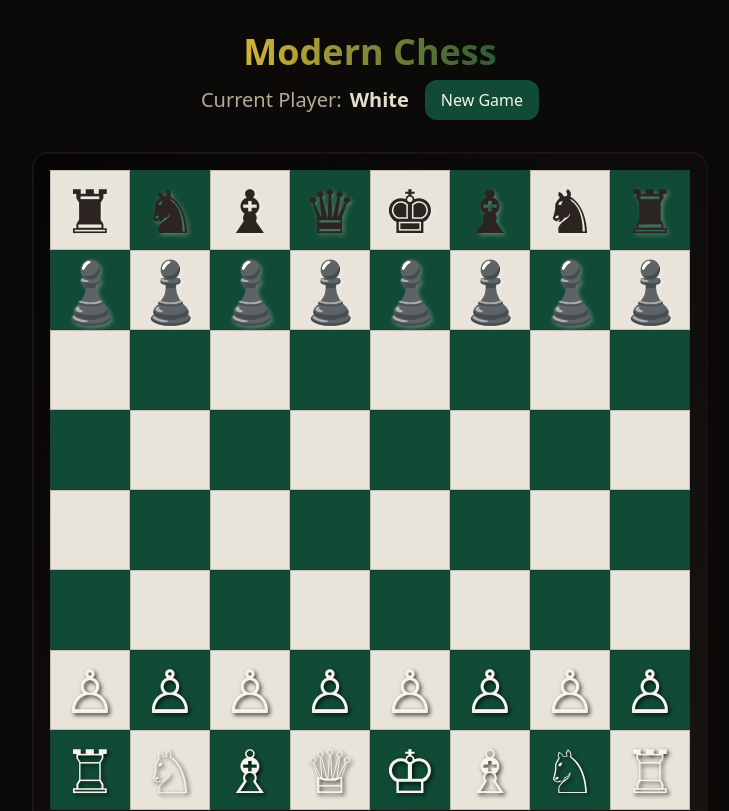
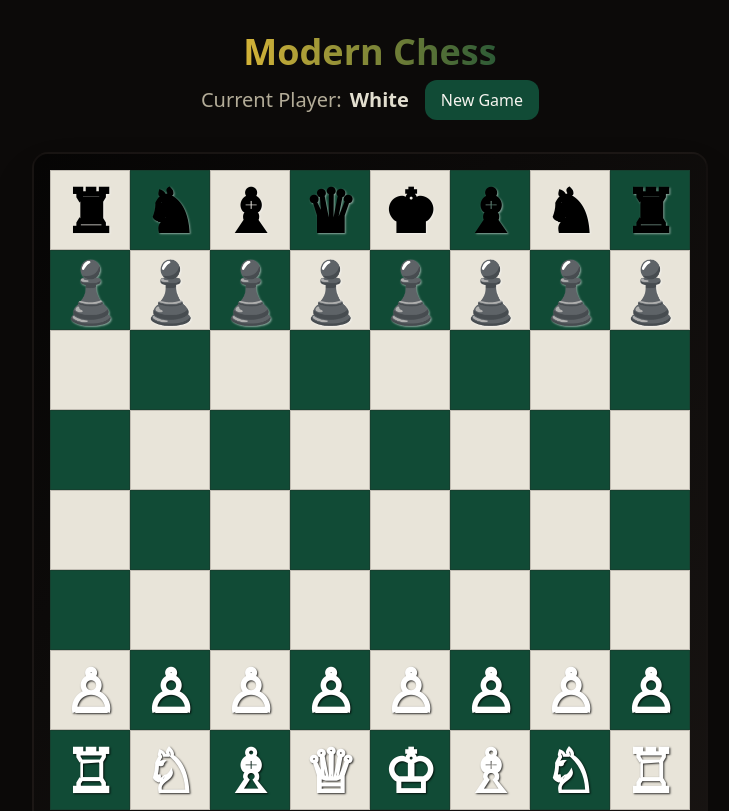
Before and after one commit to jalalferoj/modern-chess-play, a React (Vite) app: page / in a window 1280 px wide. Shown: the top 811 px of the page, without its empty margins (270-999 px from the left). Built offline with nearby package versions, Linux system fonts and the light colour scheme.

Commit message:
Make pieces solid color

```diff
--- a/src/components/ChessPiece.tsx
+++ b/src/components/ChessPiece.tsx
@@ -10,15 +10,15 @@ export const ChessPiece = ({ piece, isSelected }: ChessPieceProps) => {
     <div
       className={`
         text-3xl sm:text-4xl md:text-6xl select-none cursor-pointer
-        transition-all duration-300 ease-out
+        transition-all duration-300 ease-out font-bold
         ${isSelected ? 'scale-110 drop-shadow-2xl' : 'hover:scale-105'}
-        ${piece.color === 'white' ? 'text-chess-piece-white' : 'text-chess-piece-black'}
+        ${piece.color === 'white' ? 'text-white' : 'text-black'}
       `}
       style={{
         filter: isSelected ? 'drop-shadow(0 0 20px hsl(var(--chess-selected)))' : undefined,
         textShadow: piece.color === 'white'
-          ? '2px 2px 4px rgba(0,0,0,0.8)'
-          : '2px 2px 4px rgba(255,255,255,0.3)'
+          ? '1px 1px 2px rgba(0,0,0,0.8)'
+          : '1px 1px 2px rgba(255,255,255,0.5)'
       }}
     >
       {PIECE_SYMBOLS[piece.color][piece.type]}
```
